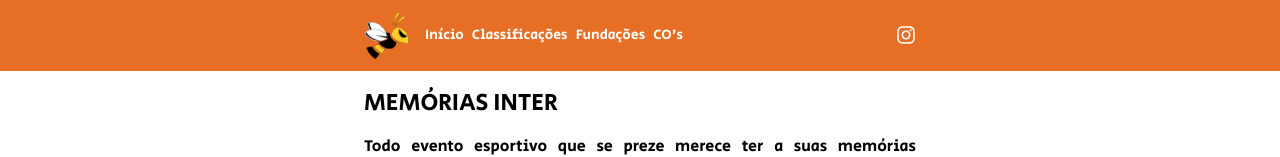
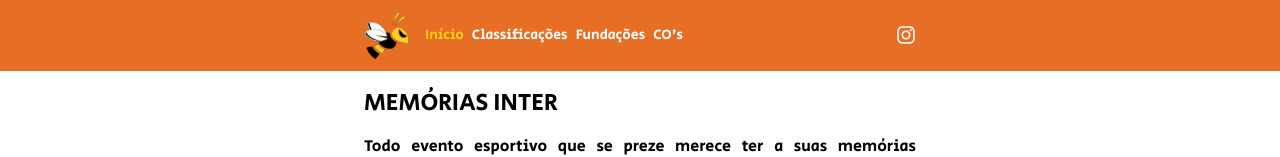
Before and after one commit to lorenzoleite/memorias-inter, a Next.js app: page / in a window 1280 px wide. Shown: the top 157 px of the page. Built offline with nearby package versions, Linux system fonts and the light colour scheme.

Commit message:
fix: fix yellow color

```diff
--- a/src/app/not-found.tsx
+++ b/src/app/not-found.tsx
@@ -18,7 +18,7 @@ export default function Home() {
         <div className="flex justify-center md:justify-start">
           <Link
             href="/"
-            className="py-1 px-4 rounded-md duration-300 text-white hover:text-[#FFCA06] bg-[#E66E25]"
+            className="py-1 px-4 rounded-md duration-300 text-white hover:text-yellow-400 bg-[#E66E25]"
           >
             <span className="flex items-center gap-2">
               <TiArrowBack className="size-5" />
--- a/src/app/ui/footer.tsx
+++ b/src/app/ui/footer.tsx
@@ -11,7 +11,7 @@ export function Footer() {
           href="https://www.instagram.com/memoriasinter/"
           target="_blank"
           rel="noopener noreferrer"
-          className="text-white hover:text-[#FFCA06]"
+          className="text-white hover:text-yellow-400"
         >
           <FaInstagram className="size-5" />
         </a>
--- a/src/app/ui/header.tsx
+++ b/src/app/ui/header.tsx
@@ -18,7 +18,7 @@ export function Header() {
           href="https://www.instagram.com/memoriasinter/"
           target="_blank"
           rel="noopener noreferrer"
-          className="text-white hover:text-[#FFCA06]"
+          className="text-white hover:text-yellow-400"
         >
           <FaInstagram className="size-5" />
         </a>
--- a/src/app/ui/nav-links.tsx
+++ b/src/app/ui/nav-links.tsx
@@ -28,9 +28,9 @@ export function NavLinks() {
             key={link.name}
             href={link.href}
             className={clsx(
-              'mr-2 text-xs md:text-sm text-white hover:text-[#FFCA06]',
+              'mr-2 text-xs md:text-sm text-white hover:text-yellow-400',
               {
-                'text-[#FFCA06]': pathname === link.href
+                'text-yellow-400': pathname === link.href
               }
             )}
           >
```
